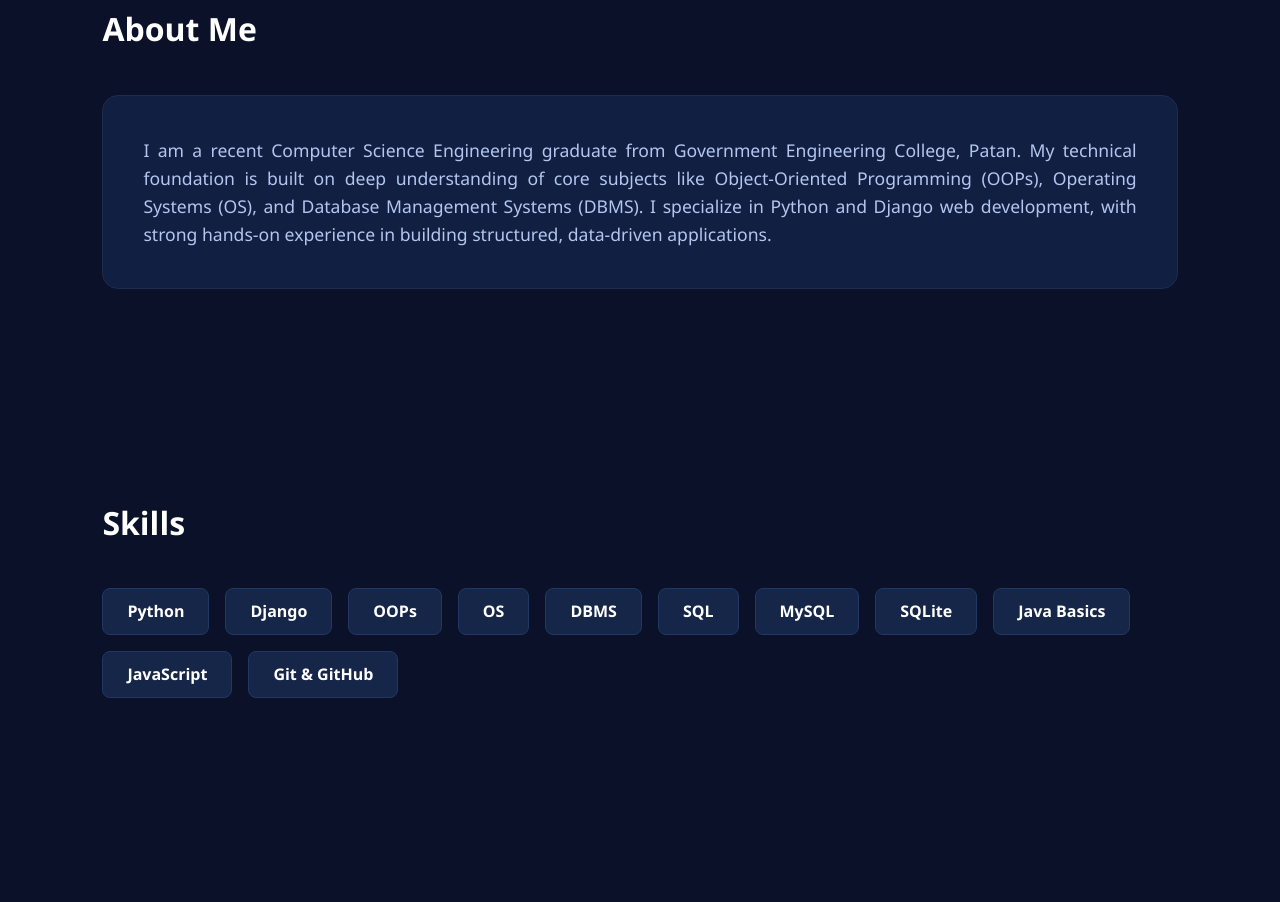
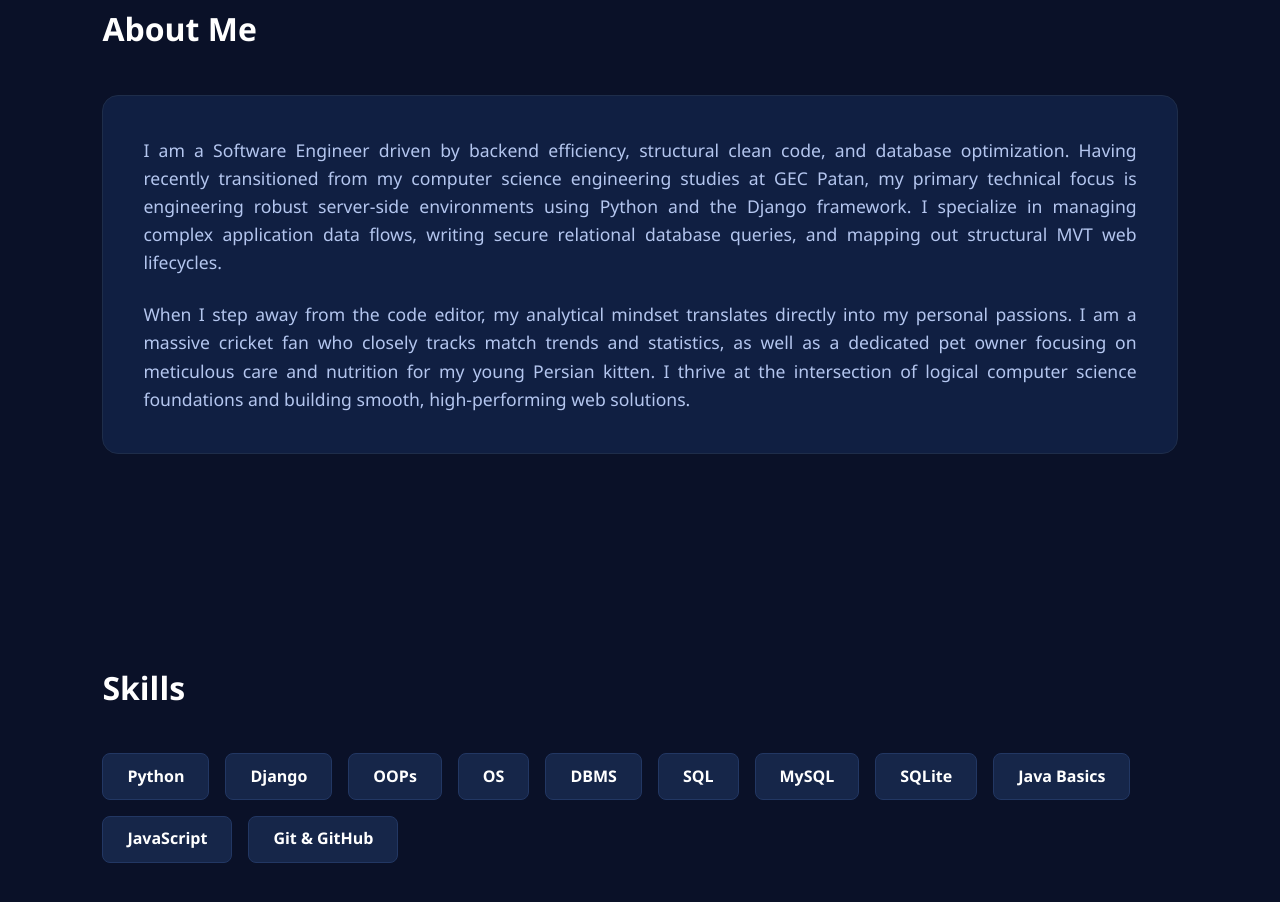
Before and after one commit to patelyash296/portfolio, a plain HTML site: page index.html in a window 1280 px wide. Shown: the part 934-1836 px from the top of the page. Before the commit the page ends 1712 px from the top, so only its background shows below. Drawn offline with Linux system fonts and the light colour scheme.

Commit message:
Update index.html

```diff
--- a/index.html
+++ b/index.html
@@ -57,8 +57,11 @@
     <section id="about">
         <h2 class="section-title">About Me</h2>
         <div class="info-card">
-            <p>
-                I am a recent Computer Science Engineering graduate from Government Engineering College, Patan. My technical foundation is built on deep understanding of core subjects like Object-Oriented Programming (OOPs), Operating Systems (OS), and Database Management Systems (DBMS). I specialize in Python and Django web development, with strong hands-on experience in building structured, data-driven applications.
+            <p style="margin-bottom: 1.5rem; text-align: justify;">
+                I am a Software Engineer driven by backend efficiency, structural clean code, and database optimization. Having recently transitioned from my computer science engineering studies at GEC Patan, my primary technical focus is engineering robust server-side environments using Python and the Django framework. I specialize in managing complex application data flows, writing secure relational database queries, and mapping out structural MVT web lifecycles.
+            </p>
+            <p style="text-align: justify;">
+                When I step away from the code editor, my analytical mindset translates directly into my personal passions. I am a massive cricket fan who closely tracks match trends and statistics, as well as a dedicated pet owner focusing on meticulous care and nutrition for my young Persian kitten. I thrive at the intersection of logical computer science foundations and building smooth, high-performing web solutions.
             </p>
         </div>
     </section>
```
